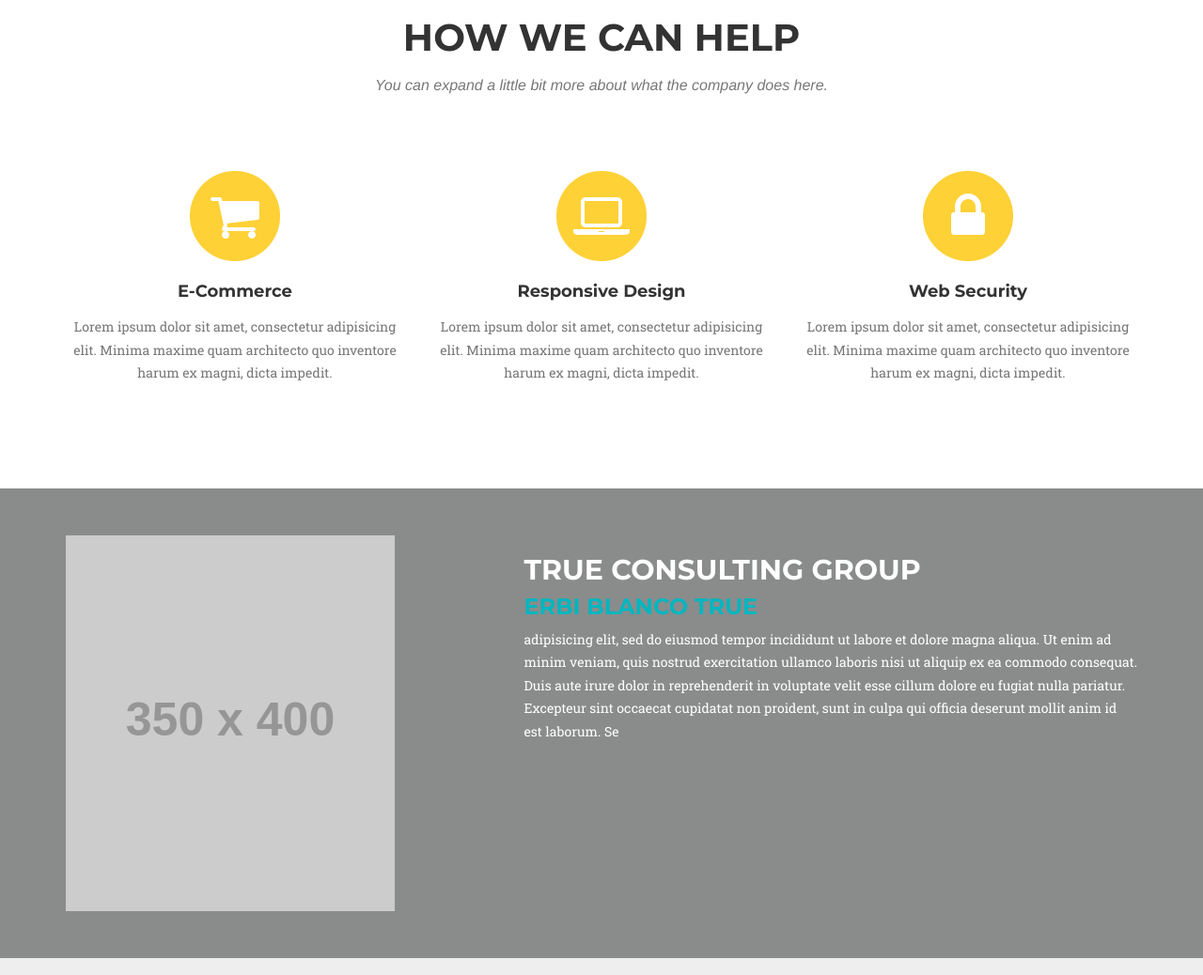
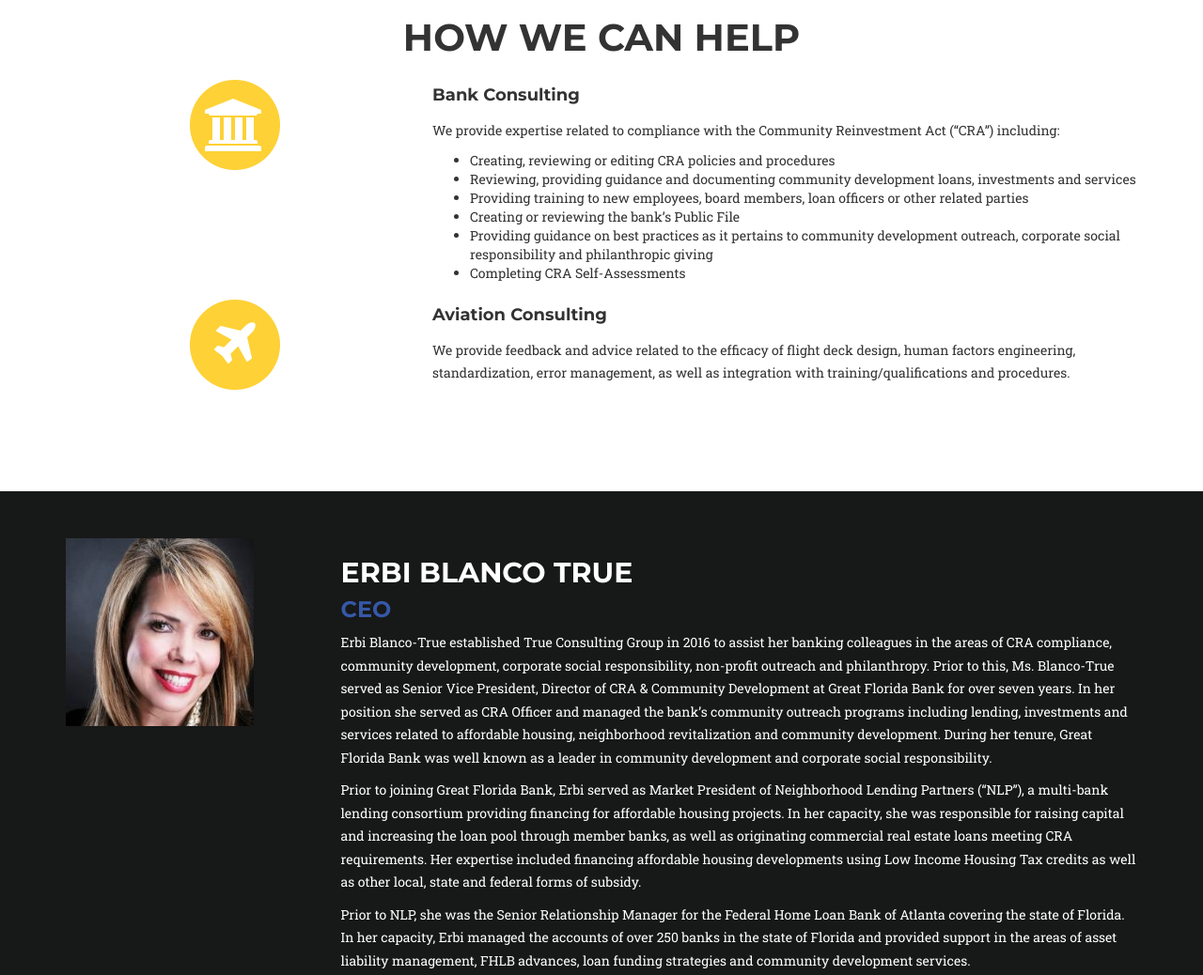
Before and after one commit to sarahdesigns/trueconsultingroup, a website: page index.html in a window 1280 px wide. Shown: the part 840-1878 px from the top of the page at 94% size. Drawn offline with nearby package versions, Linux system fonts and the light colour scheme; placeholder pictures from the web are drawn by us; a web font is replaced by a local one.

Commit message:
Push
Content Updates

```diff
--- a/index.html
+++ b/index.html
@@ -99,34 +99,45 @@
             <div class="row">
                 <div class="col-lg-12 text-center">
                     <h2 class="section-heading">How we can help</h2>
-                    <h3 class="section-subheading text-muted">You can expand a little bit more about what the company does here.</h3>
+
                 </div>
             </div>
-            <div class="row text-center">
-                <div class="col-md-4">
+            <div class="row">
+                <div class="col-md-4 text-center">
                     <span class="fa-stack fa-4x">
                         <i class="fa fa-circle fa-stack-2x text-primary"></i>
-                        <i class="fa fa-shopping-cart fa-stack-1x fa-inverse"></i>
+                        <i class="fa fa-bank fa-stack-1x fa-inverse"></i>
                     </span>
-                    <h4 class="service-heading">E-Commerce</h4>
-                    <p class="text-muted">Lorem ipsum dolor sit amet, consectetur adipisicing elit. Minima maxime quam architecto quo inventore harum ex magni, dicta impedit.</p>
+   </div>
+                <div class="col-md-8">
+                   <h4 class="service-heading">Bank Consulting</h4>
+                   <p>We provide expertise related to compliance with the Community Reinvestment Act (“CRA”) including:</p>
+                    <ul>
+                    	<li>Creating, reviewing or editing CRA policies and procedures</li>
+						<li>Reviewing, providing guidance and documenting community development loans, investments and services</li>
+						<li>Providing training to new employees, board members, loan officers or other related parties</li>
+						<li>Creating or reviewing the bank’s Public File</li>
+                    	<li>Providing guidance on best practices as it pertains to community development outreach, corporate social responsibility and philanthropic giving</li>
+                   		<li>Completing CRA Self-Assessments</li>
+
+                    </ul>
                 </div>
-                <div class="col-md-4">
+
+            </div>
+             <div class="row">
+                <div class="col-md-4 text-center">
                     <span class="fa-stack fa-4x">
                         <i class="fa fa-circle fa-stack-2x text-primary"></i>
-                        <i class="fa fa-laptop fa-stack-1x fa-inverse"></i>
+                        <i class="fa fa-plane fa-stack-1x fa-inverse"></i>
                     </span>
-                    <h4 class="service-heading">Responsive Design</h4>
-                    <p class="text-muted">Lorem ipsum dolor sit amet, consectetur adipisicing elit. Minima maxime quam architecto quo inventore harum ex magni, dicta impedit.</p>
+   </div>
+                <div class="col-md-8">
+                   <h4 class="service-heading">Aviation Consulting</h4>
+                   <p>We provide feedback and advice related to the efficacy of flight deck design, human factors engineering, standardization, error management, as well as integration with training/qualifications and procedures.</p>
+
+
                 </div>
-                <div class="col-md-4">
-                    <span class="fa-stack fa-4x">
-                        <i class="fa fa-circle fa-stack-2x text-primary"></i>
-                        <i class="fa fa-lock fa-stack-1x fa-inverse"></i>
-                    </span>
-                    <h4 class="service-heading">Web Security</h4>
-                    <p class="text-muted">Lorem ipsum dolor sit amet, consectetur adipisicing elit. Minima maxime quam architecto quo inventore harum ex magni, dicta impedit.</p>
-                </div>
+
             </div>
         </div>
     </section>
@@ -138,13 +149,24 @@
     <div class="container-fluid  aboutcontent">
         <div class="container">
             <div class="row">
-                <div class="col-lg-5 bioimg">
-                <img src="http://placehold.it/350x400">
+                <div class="col-lg-3 bioimg">
+                <img src="img/ErbiIMG.jpg">
                     </div>
-                    <div class= "col-md-7">
-                    <h2>True Consulting Group</h2>
-                    <h3>Erbi Blanco True</h3>
-<p>adipisicing elit, sed do eiusmod tempor incididunt ut labore et dolore magna aliqua. Ut enim ad minim veniam, quis nostrud exercitation ullamco laboris nisi ut aliquip ex ea commodo consequat. Duis aute irure dolor in reprehenderit in voluptate velit esse cillum dolore eu fugiat nulla pariatur. Excepteur sint occaecat cupidatat non proident, sunt in culpa qui officia deserunt mollit anim id est laborum. Se</p>
+                    <div class= "col-md-9">
+                    <h2>Erbi Blanco True</h2>
+                    <h3>CEO</h3>
+<p>Erbi Blanco-True established True Consulting Group in 2016 to assist her banking colleagues in the areas of CRA compliance, community development, corporate social responsibility, non-profit outreach and philanthropy. Prior to this, Ms. Blanco-True served as Senior Vice President, Director of CRA & Community Development at Great Florida Bank for over seven years. In her position she served as CRA Officer and managed the bank’s community outreach programs including lending, investments and services related to affordable housing, neighborhood revitalization and community development. During her tenure, Great Florida Bank was well known as a leader in community development and corporate social responsibility.</p>
+
+<p>Prior to joining Great Florida Bank, Erbi served as Market President of Neighborhood Lending Partners (“NLP”), a multi-bank lending consortium providing financing for affordable housing projects. In her capacity, she was responsible for raising capital and increasing the loan pool through member banks, as well as originating commercial real estate loans meeting CRA requirements. Her expertise included financing affordable housing developments using Low Income Housing Tax credits as well as other local, state and federal forms of subsidy.</p>
+
+<p>Prior to NLP, she was the Senior Relationship Manager for the Federal Home Loan Bank of Atlanta covering the state of Florida. In her capacity, Erbi managed the accounts of over 250 banks in the state of Florida and provided support in the areas of asset liability management, FHLB advances, loan funding strategies and community development services.</p>
+
+<p>Erbi’s career includes over 30 years of management experience in banking, including the areas of CRA compliance, investments, commercial real estate lending, community relations and retail banking.
+She has been very involved in the community through several non-profit organizations including the Executive Committee of the Greater Miami Chamber of Commerce; Executive Committee and Women’s Leadership Council Chair for Switchboard of Miami; President’s Council for Florida International University; Board Member of the South Florida Community Development Coalition; Campaign Cabinet for United Way of Miami-Dade and Chair of Miami-Dade County’s Affordable Housing Advisory Board from 2008 to 2014, amongst others. She currently serves as a CRA Advisor for AAA Scholarship Foundation.</p>
+
+<p>Erbi has won many awards for her community outreach efforts, including the 2013 Barry University Distinguished Alumni Award, 2012 Coral Gables Chamber Businesswoman of the Year Award, 2012 SFCDC Excellence in Community Development Award, 2011 Hispanic Philanthropist Award, the 2011 Greater Miami Chamber Salute to Miami’s Leaders Award and the South Florida Hispanic Chamber Women of Leadership Award. She has served as an expert speaker at numerous local and national events and has been featured in several publications including <em>Brickell Magazine, The Miami Herald, the Daily Business Review,</em> the <em>Miami Today</em>, the <em>FIU BizNews</em> and the <em>South Florida Business Journal.</em></p>
+
+<p>Erbi obtained her Master of Business Administration degree from Florida International University and her Bachelor of Professional Studies degree from Barry University.</p>
                     </div>
                     </div>
                     </div>
```
Also changed, not shown: css/agency.min.css, img/ErbiIMG.jpg (added), 2 other files.
